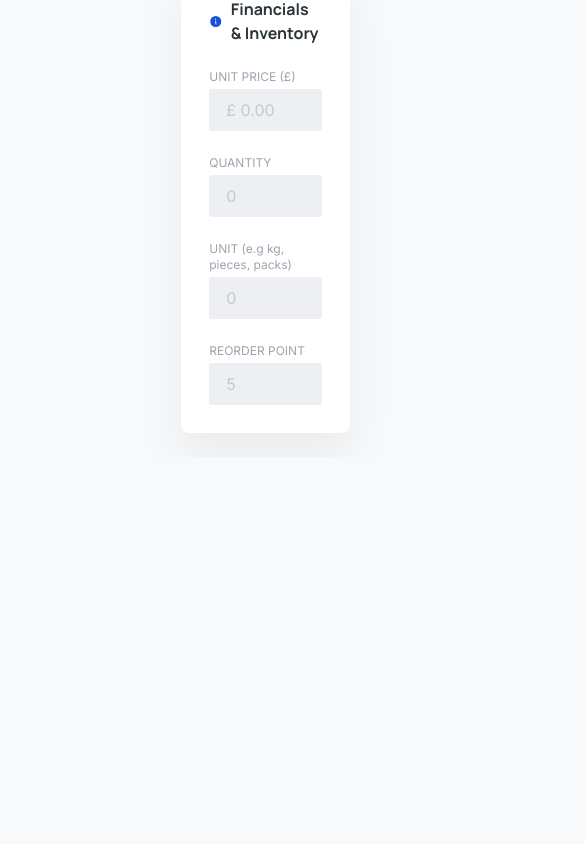
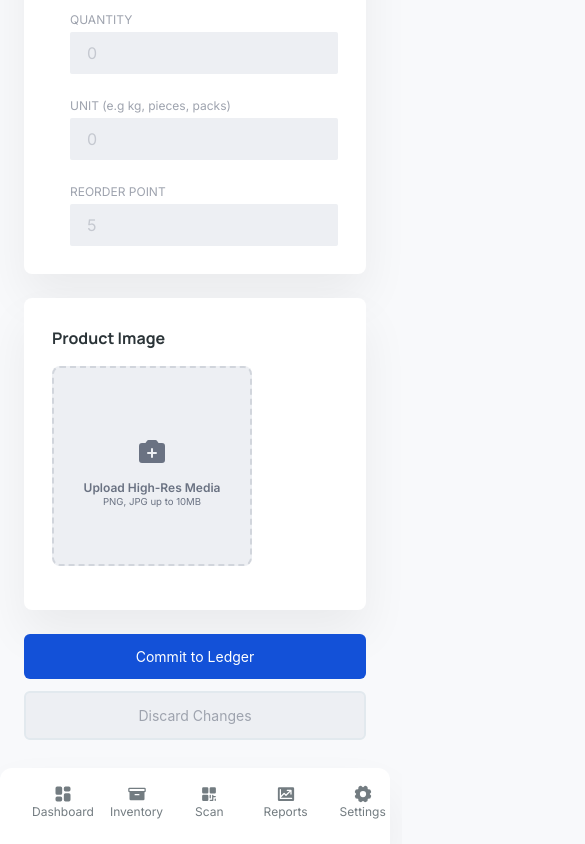
Before and after one commit to DevOluwaseun/fluxInventory, a React (Vite) app in the folder client/: page /new in a window 390 px wide. Shown: the part 948-1792 px from the top of the page, 585 px wide, since content can reach past the window. Before the commit the page ends 1405 px from the top, so only its background shows below. Built offline with nearby package versions, Linux system fonts and the light colour scheme.

Commit message:
feat: add mobile-responsive inventory layout and improve card UI

```diff
--- a/client/src/components/InventoryList.jsx
+++ b/client/src/components/InventoryList.jsx
@@ -86,15 +86,20 @@ function InventoryList() {
   return (
     <div className="flex min-h-screen w-full flex-col">
       <div className="w-full">
-        <div className="mt-space-12 flex flex-row justify-between">
-          <div className="gap-space-4 p-space-6 flex flex-col">
-            <h1 className="font-body text-primary text-xs">INVENTORY LIST</h1>
+        <div className="mt-space-6 flex flex-row justify-between">
+          <div className="px-space-6 flex flex-col justify-end">
+            <h1 className="font-body text-primary mb-space-12 text-md font-bold md:hidden">
+              Flux Inventory
+            </h1>
             <h1 className="font-display text-on-surface mb-space-2 text-4xl font-bold">
-              Catalog
+              Inventory
             </h1>
+            <p className="text-body text-on-surface-variant">
+              Manage your precision stock level across all categories.
+            </p>
           </div>
           <div>
-            <div className="gap-space-4 mb-space-8 flex justify-center">
+            <div className="gap-space-4 mb-space-8 hidden justify-center md:flex">
               <div className="py-space-3 px-space-4 bg-surface-container-low gap-space-3 flex items-center rounded-md">
                 <div className="bg-primary-container text-primary-dim p-space-2 rounded-full">
                   <ListPlusIcon size={25} weight="fill" />
@@ -114,7 +119,7 @@ function InventoryList() {
                 </div>
               </div>
             </div>
-            <div className="gap-space-3 px-space-6 flex">
+            <div className="gap-space-3 px-space-6 hidden md:flex">
               <button className="gap-space-3 text-on-surface p-space-3 bg-surface-container-lowest border-surface-container-high text-body hover:bg-primary-container flex items-center justify-center self-start rounded-md border-2 transition-colors duration-200">
                 <DownloadIcon size={20} weight="fill" />{" "}
                 <span> Export CSV</span>
@@ -128,6 +133,9 @@ function InventoryList() {
               </button>
             </div>
           </div>
+          <button className="m-space-3 text-on-surface p-space-3 bg-surface-container-lowest border-surface-container-high text-body hover:bg-primary-container flex items-end justify-center self-end rounded-md border-2 transition-colors duration-200 md:hidden">
+            <DownloadIcon size={20} weight="fill" />
+          </button>
         </div>
         <div className="p-space-6">
           {loading ? (
@@ -139,7 +147,8 @@ function InventoryList() {
               </tbody>
             </table>
           ) : (
-            <table className="w-full border-separate border-spacing-y-4">
+            <div>
+              <table className="hidden w-full border-separate border-spacing-y-4 md:block">
                 <thead>
                   <tr className="text-left">
                     <th className="font-body text-on-surface-variant px-4 text-left text-xs font-normal">
@@ -181,19 +190,19 @@ function InventoryList() {
                         <td className="rounded-l-lg px-4 py-6">
                           <div className="flex items-center gap-3">
                             <img
-                            className="bg-surface-container-low h-10 w-10 rounded-md object-cover"
+                              className="bg-surface-container-low h-12 w-12 rounded-md object-cover"
                               src={placeholder}
                               alt="product"
                             />
 
-                          <div>
+                            <td className="px-4 py-6">
                               <p className="text-md text-on-surface font-display font-semibold">
                                 {item.name}
                               </p>
                               <p className="text-on-surface-variant text-xs font-light">
                                 {item.description}
                               </p>
-                          </div>
+                            </td>
                           </div>
                         </td>
                         <td className="text-on-surface px-4 py-6 text-sm">
@@ -255,16 +264,65 @@ function InventoryList() {
                   )}
                 </tbody>
               </table>
+
+              {/* mobile */}
+
+              <div className="relative">
+                {activeSlice.length === 0 ? (
+                  <div className="text-on-surface-variant px-4 py-12 text-center text-sm">
+                    No items found. Add your first item.
+                  </div>
+                ) : (
+                  activeSlice.map((item) => (
+                    <div
+                      key={item.id}
+                      className="bg-surface-container-lowest my-space-4 p-space-4 flex items-center justify-between rounded-xl transition-colors duration-200 hover:bg-blue-50"
+                    >
+                      <div className="gap-space-4 flex items-center justify-center">
+                        <img
+                          className="bg-surface-container-low h-20 w-20 rounded-md object-cover"
+                          src={placeholder}
+                          alt="product"
+                        />
+
+                        <div className="gap-space-2 flex flex-col">
+                          <div>
+                            <p className="text-md text-on-surface font-display font-bold">
+                              {item.name}
+                            </p>
+                            <p className="text-outline-variant text-sm">
+                              {item.sku}
+                            </p>{" "}
+                          </div>
+                          <p className="text-on-surface text-xs">
+                            <span className="text-xl font-bold">
+                              {item.quantity}
+                            </span>
+                            <span className="text-outline-variant"> UNITS</span>
+                          </p>
+                        </div>
+                      </div>
+                      <div
+                        className={`inline-flex items-center rounded-full px-3 py-1 text-[0.7rem] font-medium ${statusStyles[getStatus(item.quantity, item.reorder_point)]}`}
+                      >
+                        {getStatus(item.quantity, item.reorder_point)}
+                      </div>
+                    </div>
+                  ))
                 )}
               </div>
-        <div className="mt-auto">
+            </div>
+          )}
+          <button
+            onClick={handleNewItem}
+            className="bg-primary text-surface-container-lowest p-space-4 px-space-6 shadow-primary/50 absolute right-10 bottom-25 rounded-lg shadow-lg"
+          >
+            +
+          </button>
+        </div>
+        <div className="mt-auto hidden md:block">
           {totalPages > 1 && (
             <div className="flex items-center justify-center px-4 py-4">
-              {/* <p className="text-on-surface-variant text-xs">
-              Showing {(currentPage - 1) * itemsPerPage + 1}–
-              {Math.min(currentPage * itemsPerPage, catalog.length)} of{" "}
-              {catalog.length} items
-            </p> */}
               <div className="flex items-center gap-2">
                 <button
                   onClick={() => setCurrentPage((prev) => prev - 1)}
--- a/client/src/components/ProductReg.jsx
+++ b/client/src/components/ProductReg.jsx
@@ -105,7 +105,7 @@ function ProductReg() {
               className="gap-space-6 flex flex-wrap"
               onSubmit={handleSubmit}
             >
-              <div className="gap-space-6 flex">
+              <div className="gap-space-6 md:flex">
                 <div>
                   <div>
                     <h1 className="font-display text-on-surface mt-space-12 mb-space-2 text-4xl font-bold">
@@ -308,7 +308,7 @@ function ProductReg() {
                     </div>
                   </div>
                 </div>
-                <div className="gap-space-6 mt-[9rem] flex flex-col">
+                <div className="gap-space-6 mt-space-6 mb-[5rem] flex flex-col md:mt-[9rem]">
                   <div className="bg-surface-container-lowest p-space-8 shadow-float rounded-lg">
                     <h1 className="text-md font-display text-on-surface font-bold">
                       Product Image
--- a/client/src/components/Sidebar.jsx
+++ b/client/src/components/Sidebar.jsx
@@ -4,13 +4,12 @@ import {
   ChartLineUpIcon,
   GearIcon,
 } from "@phosphor-icons/react";
-import { Outlet } from "react-router";
-import { NavLink } from "react-router";
+import { NavLink, Outlet } from "react-router";
 
 function Sidebar() {
   return (
-    <div className="flex">
-      <div className="p-space-6 bg-surface-container-low h-screen w-64">
+    <div className="relative md:flex">
+      <div className="p-space-6 bg-surface-container-low hidden h-screen w-64 md:block">
         <div>
           <h3 className="text-primary font-display text-xl font-bold">
             flux Inventory
@@ -84,11 +83,83 @@ function Sidebar() {
               <li className="hover:text-primary-dim gap-space-3 flex cursor-pointer items-center">
                 <GearIcon size={25} weight="fill" />
                 <span>Settings</span>
-              </li>{" "}
+              </li>
             </NavLink>
           </ul>
         </div>
       </div>
+
+      {/* Mobile */}
+
+      <div className="font-body shadow-float text-on-surface p-space-2 pb-space-4 px-space-6 bg-surface-container-lowest absolute bottom-0 w-full rounded-t-xl text-xs md:hidden">
+        <ul className="flex justify-between">
+          <NavLink
+            to="/"
+            className={({ isActive }) =>
+              `gap-space-3 flex items-center ${isActive ? "text-primary border-primary rounded-lg bg-blue-50 " : "text-outline hover:text-primary-dim"}`
+            }
+          >
+            <li className="hover:text-primary-dim p-space-2 flex cursor-pointer flex-col items-center rounded-lg hover:bg-blue-50">
+              <svg
+                xmlns="http://www.w3.org/2000/svg"
+                width="20"
+                height="20"
+                viewBox="0 0 24 24"
+                fill="currentColor"
+              >
+                <path d="M9 3a2 2 0 0 1 2 2v6a2 2 0 0 1 -2 2h-4a2 2 0 0 1 -2 -2v-6a2 2 0 0 1 2 -2zm0 12a2 2 0 0 1 2 2v2a2 2 0 0 1 -2 2h-4a2 2 0 0 1 -2 -2v-2a2 2 0 0 1 2 -2zm10 -4a2 2 0 0 1 2 2v6a2 2 0 0 1 -2 2h-4a2 2 0 0 1 -2 -2v-6a2 2 0 0 1 2 -2zm0 -8a2 2 0 0 1 2 2v2a2 2 0 0 1 -2 2h-4a2 2 0 0 1 -2 -2v-2a2 2 0 0 1 2 -2z" />
+              </svg>
+
+              <span>Dashboard</span>
+            </li>
+          </NavLink>
+          <NavLink
+            to="/inventory"
+            className={({ isActive }) =>
+              `gap-space-3 flex items-center ${isActive ? "text-primary border-primary rounded-lg bg-blue-50 " : "text-outline hover:text-primary-dim"}`
+            }
+          >
+            <li className="hover:text-primary-dim p-space-2 flex cursor-pointer flex-col items-center rounded-lg hover:bg-blue-50">
+              <ArchiveIcon size={20} weight="fill" />
+              <span>Inventory</span>
+            </li>
+          </NavLink>
+          <NavLink
+            to="/scan"
+            className={({ isActive }) =>
+              `gap-space-3 flex items-center ${isActive ? "text-primary border-primary rounded-lg bg-blue-50 " : "text-outline hover:text-primary-dim"}`
+            }
+          >
+            <li className="hover:text-primary-dim p-space-2 px-space-6 flex cursor-pointer flex-col items-center rounded-lg hover:bg-blue-50">
+              <QrCodeIcon size={20} weight="fill" />
+              <span> Scan</span>
+            </li>{" "}
+          </NavLink>
+          <NavLink
+            to="/reports"
+            className={({ isActive }) =>
+              `gap-space-3 flex items-center ${isActive ? "text-primary border-primary rounded-lg bg-blue-50" : "text-outline hover:text-primary-dim"}`
+            }
+          >
+            <li className="hover:text-primary-dim p-space-2 px-space-4 flex cursor-pointer flex-col items-center rounded-lg hover:bg-blue-50">
+              <ChartLineUpIcon size={20} weight="fill" />
+              <span>Reports</span>
+            </li>{" "}
+          </NavLink>
+          <NavLink
+            to="/settings"
+            className={({ isActive }) =>
+              `gap-space-3 flex items-center ${isActive ? "text-primary border-primary rounded-lg bg-blue-50" : "text-outline hover:text-primary-dim"}`
+            }
+          >
+            <li className="hover:text-primary-dim p-space-2 px-space-4 flex cursor-pointer flex-col items-center rounded-lg hover:bg-blue-50">
+              <GearIcon size={20} weight="fill" />
+              <span>Settings</span>
+            </li>
+          </NavLink>
+        </ul>
+      </div>
+
       <div className="w-full">
         <Outlet />
       </div>
```
Lines whose indentation alone changed are shown as unchanged.
